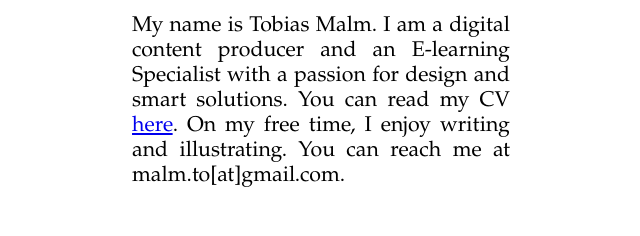
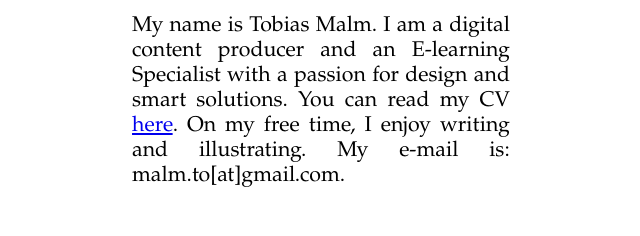
Before and after one commit to malmto/webpage, a plain HTML site: page index.html in a window 1280 px wide. Shown: the part 428-664 px from the top of the page, without its empty margins (319-959 px from the left). Drawn offline with Linux system fonts and the light colour scheme.

Commit message:
Update index.html

```diff
--- a/index.html
+++ b/index.html
@@ -55,7 +55,7 @@ none;text-underline:none'><o:p></o:p></span></span></p>
   lang=EN-US style='mso-ansi-language:EN-US'>here</span></a></span><span
   lang=EN-US style='font-size:16.0pt;font-family:"Garamond",serif;mso-bidi-font-family:
   Garamond;color:black;mso-ansi-language:EN-US'>. On my free time, I enjoy
-  writing and illustrating. You can reach me at malm.to[at]gmail.com.&nbsp; &nbsp; &nbsp;</span></p>
+  writing and illustrating. My e-mail is: malm.to[at]gmail.com.&nbsp; &nbsp; &nbsp;</span></p>
   </td>
  </tr>
 </table>
```
